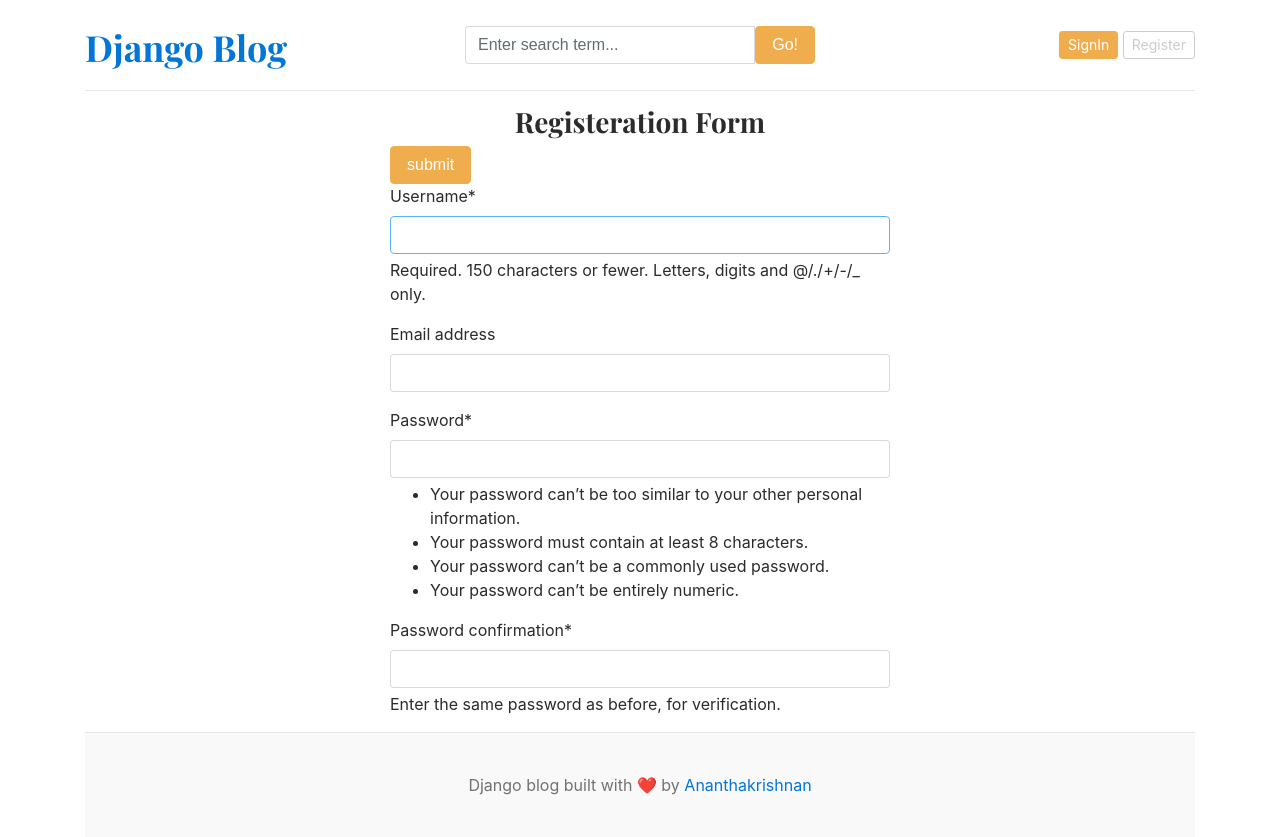
After one commit to Ananthakrishnan12/Django-Blog, a Django app: page /register/ in a window 1280 px wide. The commit adds this page. Run offline with Django 5.2, Linux system fonts and the light colour scheme; data that the repository does not hold is empty; some libraries are stand-ins or nearby versions.

Commit message:
Blog Login & Logout feature

```diff
--- /dev/null
+++ b/blog_main/forms.py
@@ -0,0 +1,8 @@
+from django.contrib.auth.models import User
+from django.contrib.auth.forms import UserCreationForm
+
+
+class RegistrationForm(UserCreationForm):
+    class Meta:
+        model=User
+        fields=('username','email','password1','password2')
--- a/blog_main/settings.py
+++ b/blog_main/settings.py
@@ -39,6 +39,8 @@ INSTALLED_APPS = [
     'django.contrib.messages',
     'django.contrib.staticfiles',
     'blogs',
+    'crispy_forms',
+    'crispy_bootstrap4',
 ]
 
 MIDDLEWARE = [
@@ -131,3 +133,6 @@ DEFAULT_AUTO_FIELD = 'django.db.models.BigAutoField'
 
 MEDIA_URL='media/'
 MEDIA_ROOT = os.path.join(BASE_DIR, 'media')
+
+
+CRISPY_TEMPLATE_PACK = 'Bootstrap4'
--- a/blog_main/urls.py
+++ b/blog_main/urls.py
@@ -25,9 +25,15 @@ urlpatterns = [
     path('admin/', admin.site.urls),
     path('',views.home,name="home"),
     path('category/',include('blogs.urls')),
-    path('<slug:slug>/',BlogViews.blogs,name="blogs"),
+    path('blogs/<slug:slug>/',BlogViews.blogs,name="blogs"),
     # Search Endpoints...
-    path('blogs/search/',BlogViews.search,name="search")
+    path('blogs/search/',BlogViews.search,name="search"),
+    # Register Endpoints...
+    path('register/',views.register,name="register"),
+    # Login Endpoints...
+    path('login/',views.login,name="login"),
+    # Logout Endpoints...
+    path('logout/',views.logout,name="logout"),
 ]
 if settings.DEBUG:
     urlpatterns += static(settings.MEDIA_URL, document_root=settings.MEDIA_ROOT)
--- a/blog_main/views.py
+++ b/blog_main/views.py
@@ -1,6 +1,10 @@
+from enum import auto
 from django.http import HttpResponse
-from django.shortcuts import render
+from django.shortcuts import redirect, render
 from blogs.models import Blog, Category
+from .forms import RegistrationForm
+from django.contrib.auth.forms import AuthenticationForm
+from django.contrib import auth
 
 def home(request):
     featured_post=Blog.objects.filter(is_featured=True,status="Published").order_by("updated_at")
@@ -10,3 +14,38 @@ def home(request):
         "posts":posts,
     }
     return render(request,"home.html",context)
+
+
+def register(request):
+    if request.method=="POST":
+        forms=RegistrationForm(request.POST)
+        if forms.is_valid():
+            forms.save()
+            return redirect('register')
+    else:
+        forms=RegistrationForm()
+    context={
+        "form":forms,
+    }
+    return render(request,"register.html",context)
+
+def login(request):
+    if request.method=="POST":
+        form=AuthenticationForm(request,request.POST)
+        if form.is_valid():
+            username=form.cleaned_data["username"]
+            password=form.cleaned_data["password"]
+
+            user=auth.authenticate(username=username,password=password)
+            if user is not None:
+                auth.login(request,user)
+            return redirect("home")
+    forms=AuthenticationForm()
+    context={
+        "forms":forms,
+    }
+    return render(request,"login.html",context)
+
+def logout(request):
+    auth.logout(request)
+    return redirect('home')
--- a/templates/base.html
+++ b/templates/base.html
@@ -29,8 +29,14 @@
                     </form>
                 </div>
                 <div class="col-4 d-flex justify-content-end align-items-center">
-                    <a class="btn btn-sm btn-warning" href="#">SignIn</a> &nbsp;
-                    <a class="btn btn-sm btn-outline-secondary" href="#">Register</a>
+                    {% if not user.is_authenticated %}
+                    <a class="btn btn-sm btn-warning" href="{% url 'login' %}">SignIn</a> &nbsp;
+                    <a class="btn btn-sm btn-outline-secondary" href="{% url 'register'%}">Register</a>
+                    {% else %}
+                    <span>You are logged in as {{user}}</span>
+                    &emsp;
+                    <span><a href="{% url 'logout' %}">Logout</a></span>
+                    {% endif %}
                 </div>
             </div>
         </header>
--- /dev/null
+++ b/templates/register.html
@@ -0,0 +1,15 @@
+{% extends "base.html" %}
+
+
+
+
+{% block content %}
+{% load crispy_forms_tags%}
+<h3 class="text-center">Registeration Form</h3>
+{% csrf_token %}
+<form action="{% url 'register' %}" method="POST" style="width:500px; margin:auto;">
+    {% csrf_token %}
+    <button type="submit" class="btn btn-warning">submit</button>
+    {{form|crispy}}
+</form>
+{% endblock %}
```
Also changed, not shown: notes.md (+5 -0 lines), templates/login.html (added, +17 -0 lines).
